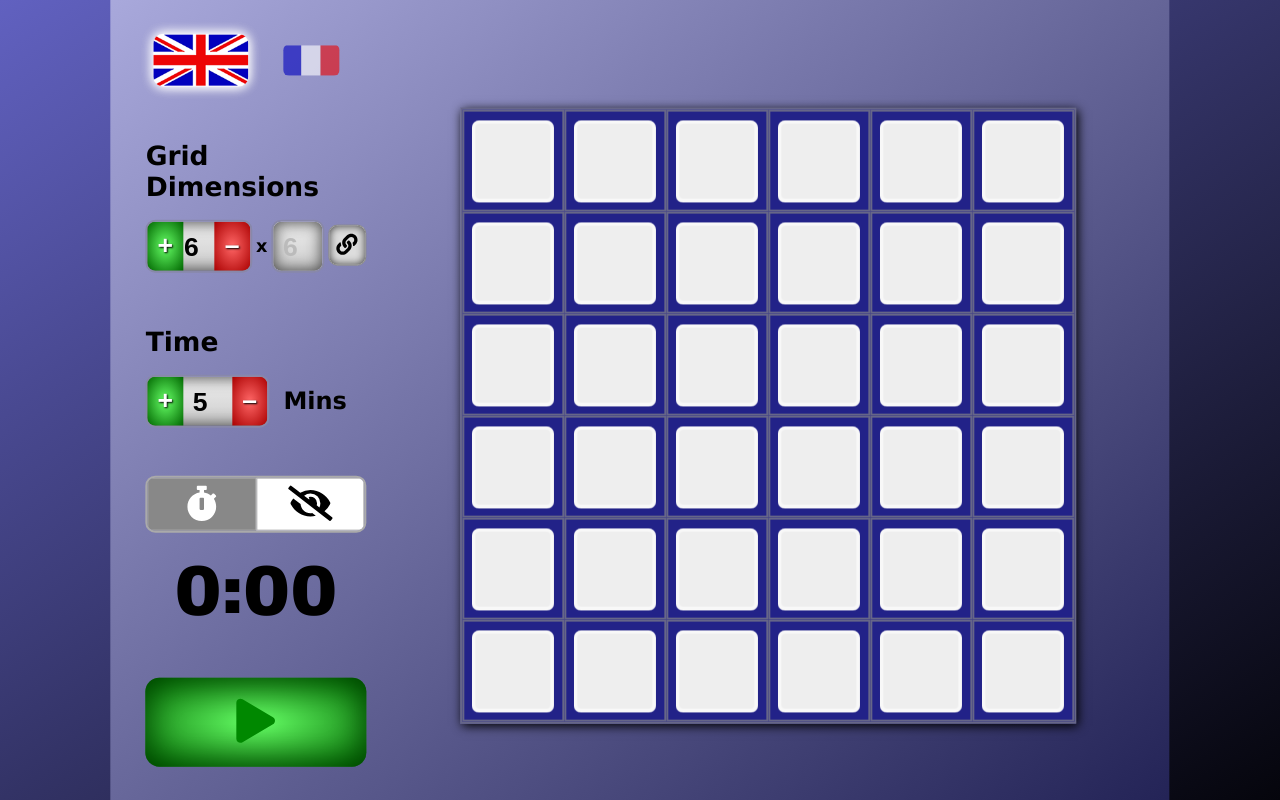
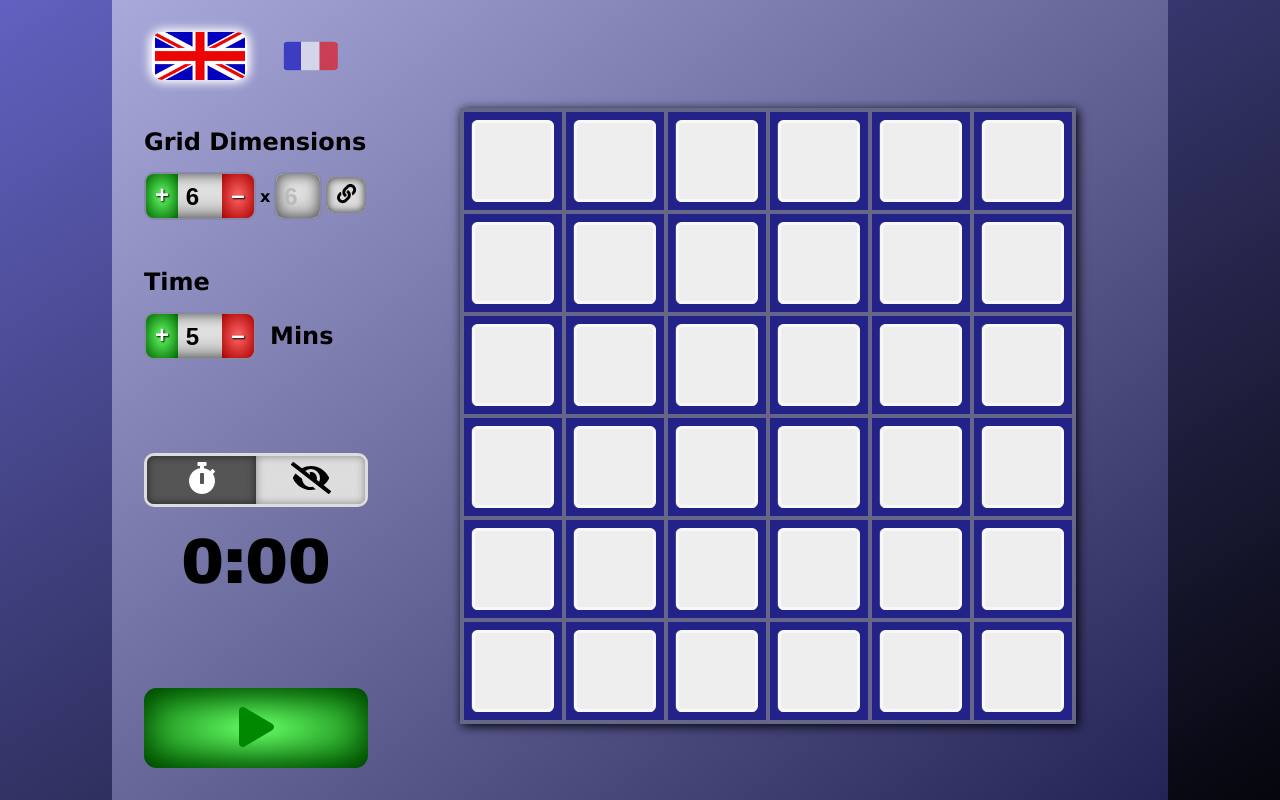
Before and after one commit to lekevoid/kewords, a Vue app: page / in a window 1280 px wide. Built offline with nearby package versions, Linux system fonts and the light colour scheme.

Commit message:
Design tweaks

```diff
--- a/package.json
+++ b/package.json
@@ -6,6 +6,7 @@
   "private": true,
   "scripts": {
     "dev": "node build/dev-server.js",
+    "serve": "node build/dev-server.js",
     "start": "node build/dev-server.js",
     "build": "node build/build.js"
   },
--- a/src/assets/sass/_app.scss
+++ b/src/assets/sass/_app.scss
@@ -145,5 +145,15 @@ body {
         height: 100vw;
         transform: translate(-50%, -50%) rotate(90deg);
         width: 100vh;
+
+        .wrap#right {
+            height: 100vw;
         }
     }
+}
+
+@media screen and (min-width: 1024px) {
+    html {
+        font-size: 8px;
+    }
+}
--- a/src/assets/sass/_timer.scss
+++ b/src/assets/sass/_timer.scss
@@ -22,7 +22,7 @@
 	width: 100%;
 
 	#view_options {
-		border: 2px solid #AAA;
+		border: 3px solid #DDD;
 		border-radius: 10px;
 		display: flex;
 		flex-flow: row nowrap;
@@ -31,23 +31,21 @@
 		width: 100%;
 
 		button {
-			background-color: #FFF;
-			border: 1px solid #AAA;
+			background-color: #DDD;
+			border: 0 none;
 			border-radius: 0;
+			box-shadow: 0px 0px 1rem inset #888;
 			cursor: pointer;
-			flex: 1 1 50%;
+			flex: 0 0 50%;
 			font-size: 4rem;
 			height: 6rem;
 			max-width: 50%;
 			padding: 5px;
-			transition: color 0.3s, background-color 0.3s;
-
-			&:hover {
-				background-color: #DDD;
-			}
+			transition: color 0.3s, background-color 0.3s, box-shadow 0.3s;
 
 			&:disabled {
-				background-color: #888;
+				background-color: #555;
+				box-shadow: 0px 0px 1rem inset #222;
 				color: #FFF;
 			}
 		}
```
Also changed, not shown: src/assets/styles.css, 2 other files (tests, documents, lock files or other folders). Lines whose indentation alone changed are shown as unchanged.
